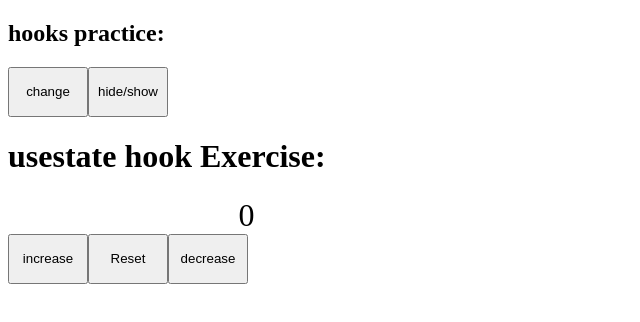
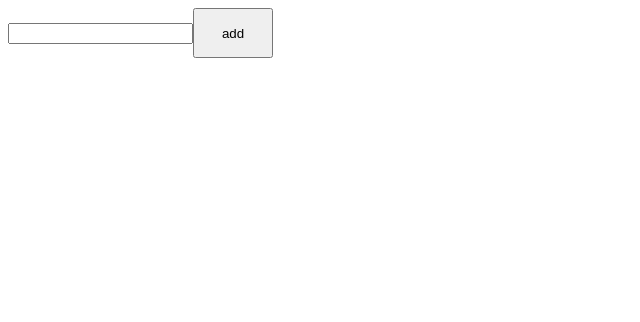
Before and after one commit to mphoChuene/React-practice, a React (Vite) app: page / in a window 1280 px wide. Shown: the top 322 px of the page, without its empty margins (0-640 px from the left). Built offline with nearby package versions, Linux system fonts and the light colour scheme.

Commit message:
CRUD create function

```diff
--- a/src/App.jsx
+++ b/src/App.jsx
@@ -4,6 +4,7 @@ import "./index.css";
 // import Operators from "./components/ternary-operators/Operators";
 import Exercise from "./components/ternary-operators/Exercise";
 import State from "./components/usestatehook/State";
+import Todo from "./components/CRUD/Todo";
 
 const App = () => {
   const alertFunction = () => {
@@ -11,7 +12,8 @@ const App = () => {
   };
   return (
     <div>
-      <State />
+      <Todo/>
+      {/* <State /> */}
       {/* <Operators/> */}
       {/* <h1>react property practice </h1> */}
       {/* <Properties
--- /dev/null
+++ b/src/components/CRUD/Todo.jsx
@@ -0,0 +1,30 @@
+import React, { useState } from 'react'
+
+const Todo = () => {
+    const [todoList,setTodoList]=useState([])
+    const [task,setTask]=useState('')
+
+    const handleInput=(event)=>{
+        setTask(event.target.value)
+    }
+
+    const addTask =()=>{
+        setTodoList([...todoList,task])
+    }
+
+  return (
+    <div>
+        <div className="inputs">
+            <input type="text" onChange={handleInput} />
+            <button onClick={addTask}>add</button>
+        </div>
+        <div className="task">
+            {todoList.map((task)=>{
+                return <h4>{task}</h4>
+            })}
+        </div>
+    </div>
+  )
+}
+
+export default Todo
```
